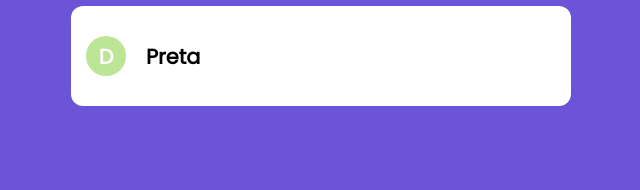
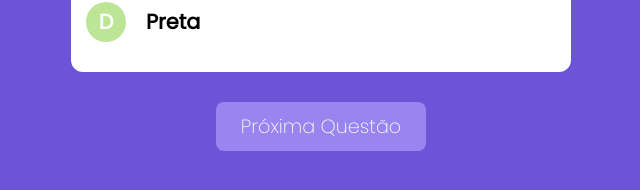
Before and after one commit to rafaelccorrea/React-Next-Quiz, a Next.js app: page / in a window 1280 px wide. Shown: the part 574-764 px from the top of the page, without its empty margins (319-959 px from the left). Built offline with nearby package versions, Linux system fonts and the light colour scheme.

Commit message:
Componente Botão e nova tela resultado

```diff
--- /dev/null
+++ b/components/botao/Botao.module.css
@@ -0,0 +1,10 @@
+.botao {
+    background-color:#9885F0 ;
+    color: #fff;
+    border-radius: 8px;
+    font-weight: 200;
+    font-size: 1.2rem;
+    border: none;
+    padding: 10px 25px;
+    margin-top: 20px;
+}
--- /dev/null
+++ b/components/botao/Botao.tsx
@@ -0,0 +1,19 @@
+import BotaoProps from "./Model";
+import styles from "./Botao.module.css";
+import Link from "next/link";
+
+export default function Botao(props: BotaoProps) {
+  function renderizarBotao() {
+    return (
+      <button className={styles.botao} onClick={props.onClick}>
+        {props.texto}
+      </button>
+    );
+  }
+
+  return props.href ? (
+    <Link href={props.href}>{renderizarBotao()}</Link>
+  ) : (
+    renderizarBotao()
+  );
+}
--- /dev/null
+++ b/components/botao/Model.tsx
@@ -0,0 +1,5 @@
+export default interface BotaoProps {
+    texto: string;
+    href?: string;
+    onClick?: (e: any) => void;
+}
--- a/pages/index.tsx
+++ b/pages/index.tsx
@@ -1,4 +1,5 @@
 import { useState } from 'react'
+import Botao from '../components/botao/Botao'
 import Questao from '../components/questao/Questao'
 import QuestaoModel from '../model/questao'
 import RespostaModel from '../model/resposta'
@@ -28,6 +29,7 @@
   return (
     <div style={{
       display: 'flex',
+      flexDirection: 'column',
       justifyContent: 'center',
       alignItems: 'center',
       height: '100vh'
@@ -38,6 +40,7 @@
         respostaFornecida={respostaFornecida}
         tempoEsgotado={tempoEsgotado}
       />
+      <Botao texto="Próxima Questão" href="/resultado"/>
     </div>
   )
 }
```
Also changed, not shown: pages/resultado.tsx (added, +7 -0 lines).
